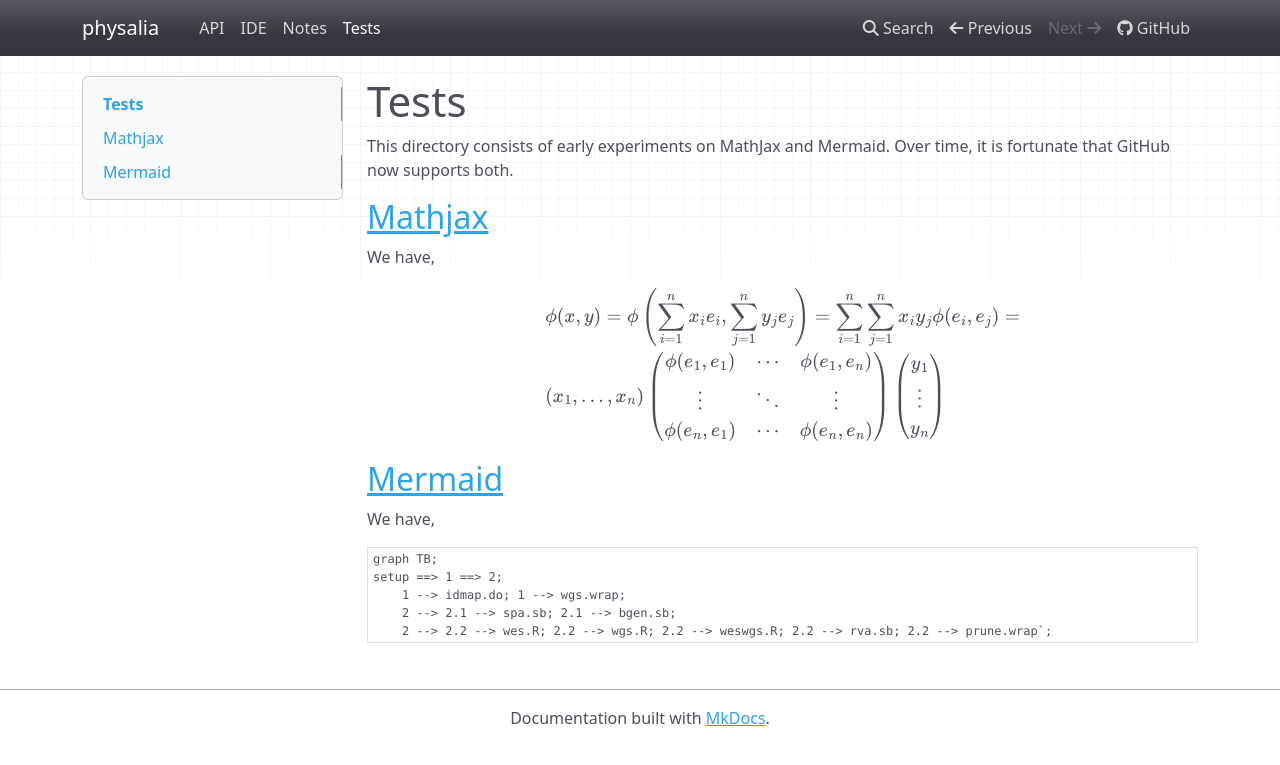
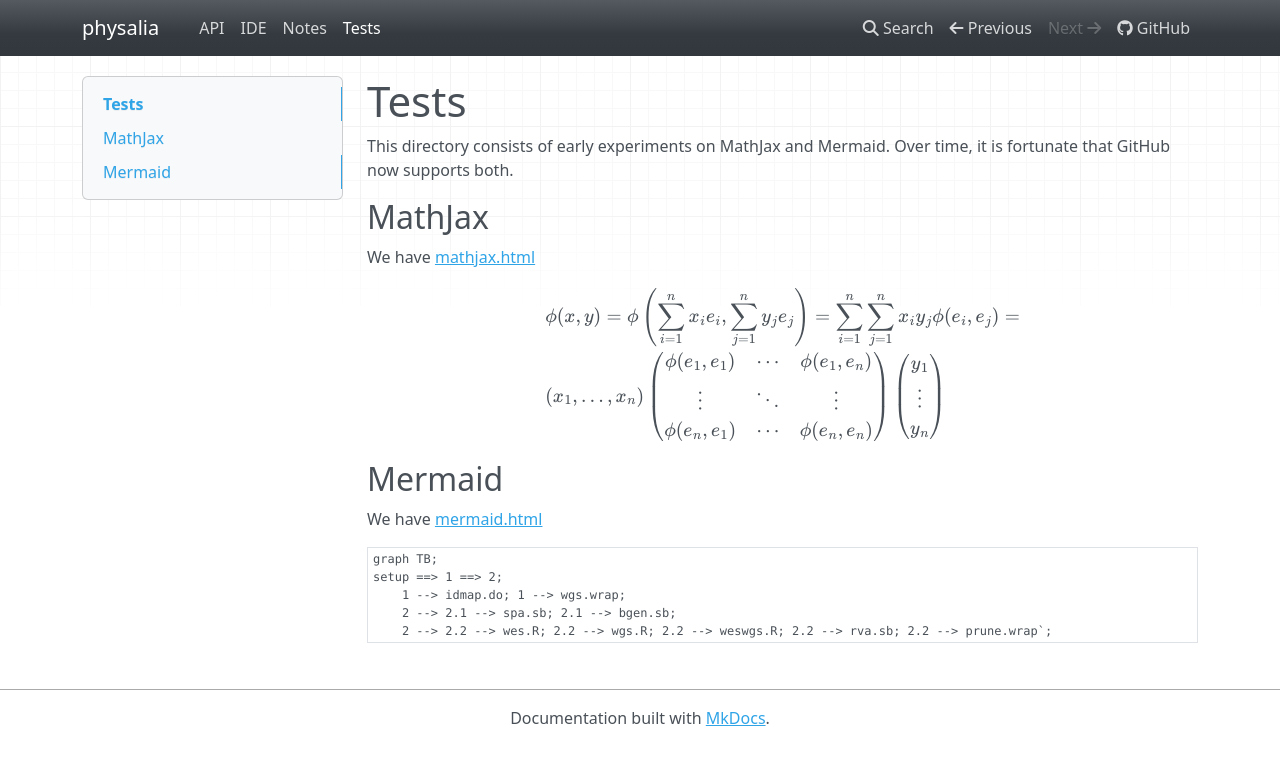
Before and after one commit to jinghuazhao/physalia, an MkDocs documentation site: the page built from docs/tests.md, in a window 1280 px wide. Shown: the top 765 px of the page. Built offline with MkDocs 1.6.1, drawn with Linux system fonts in a browser that asks for light colours; nearby versions of some CDN libraries; a script that is not in the unit is left out.

Commit message:
physalia

````diff
--- a/docs/tests.md
+++ b/docs/tests.md
@@ -2,9 +2,9 @@
 
 This directory consists of early experiments on MathJax and Mermaid. Over time, it is fortunate that GitHub now supports both.
 
-## <a href="mathjax.html">Mathjax</a>
+## MathJax
 
-We have,
+We have <a href="mathjax.html">mathjax.html</a>
 
 $$
 \begin{aligned}
@@ -24,9 +24,10 @@ $$
 $$
 
 
-## <a href="mermaid.html">Mermaid</a>
+## Mermaid
 
-We have,
+We have <a href="mermaid.html">mermaid.html</a>
+
 
 ```mermaid
 graph TB;
````
Also changed, not shown: docs/api.md (+5 -3 lines), 1 other file.
